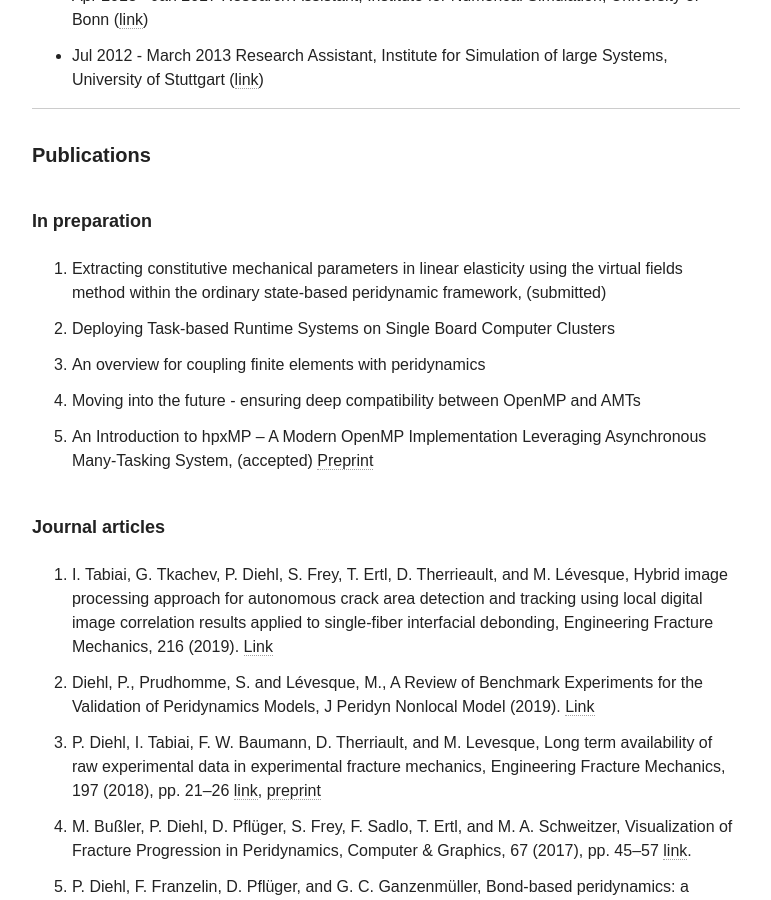
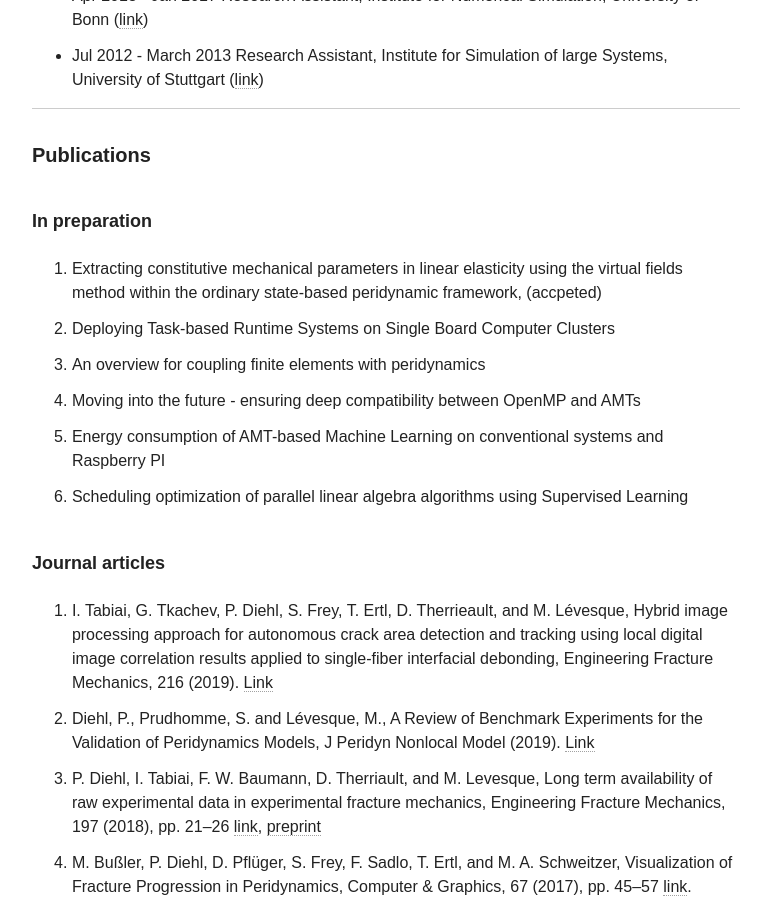
Before and after one commit to diehlpk/diehlpk.github.io, a Jekyll site: the page built from cv/index.md, in a window 1280 px wide and 900 px high, scrolled down 1446 px. Shown: the whole window, without its empty margins (254-1025 px from the left). Built offline with Jekyll 4.4.1, drawn with Linux system fonts in a browser that asks for light colours; nearby versions of some CDN libraries; some web fonts are replaced.

Commit message:
Update CV

```diff
--- a/cv/index.md
+++ b/cv/index.md
@@ -37,11 +37,12 @@ hide: true
 ##### Publications
 
 ###### In preparation
-1. Extracting constitutive mechanical parameters in linear elasticity using the virtual fields method within the ordinary state-based peridynamic framework, (submitted)
+1. Extracting constitutive mechanical parameters in linear elasticity using the virtual fields method within the ordinary state-based peridynamic framework, (accpeted)
 1. Deploying Task-based Runtime Systems on Single Board Computer Clusters
 1. An overview for coupling finite elements with peridynamics
 1. Moving into the future - ensuring deep compatibility between OpenMP and AMTs
-1. An Introduction to hpxMP -- A Modern OpenMP Implementation Leveraging Asynchronous Many-Tasking System, (accepted) [Preprint](https://arxiv.org/abs/1903.03023)
+1. Energy consumption of AMT-based Machine Learning on conventional systems and Raspberry PI
+1. Scheduling optimization of parallel linear algebra algorithms using Supervised Learning
 
 ###### Journal articles
 1. I. Tabiai, G. Tkachev, P. Diehl, S. Frey, T. Ertl, D. Therrieault, and M. Lévesque, Hybrid image processing approach for autonomous crack area detection and tracking using
```
